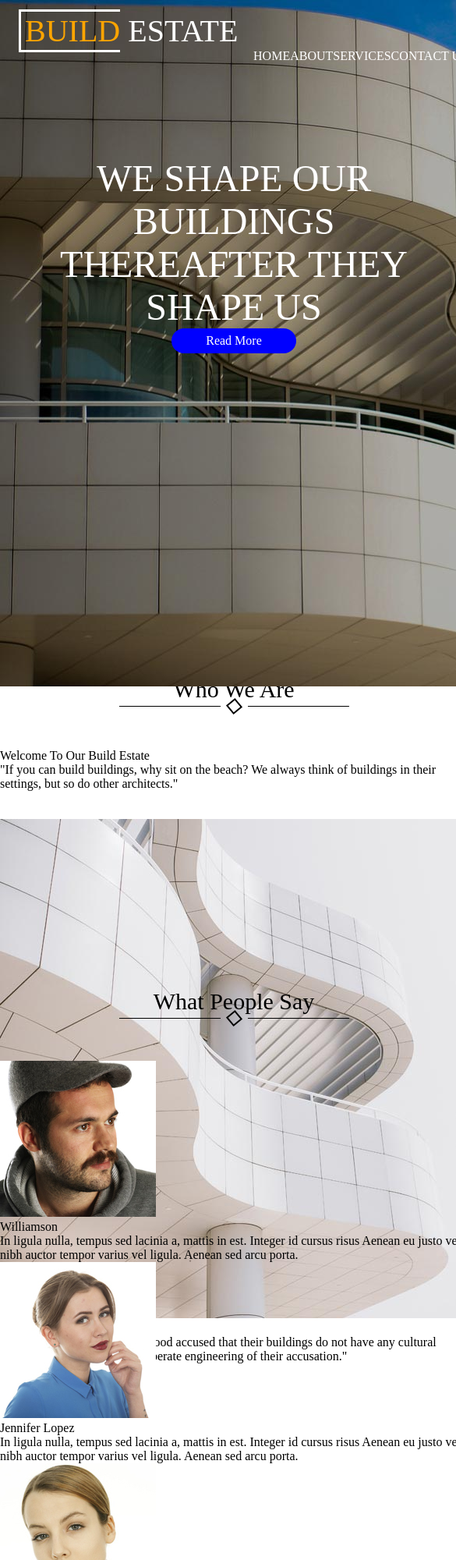
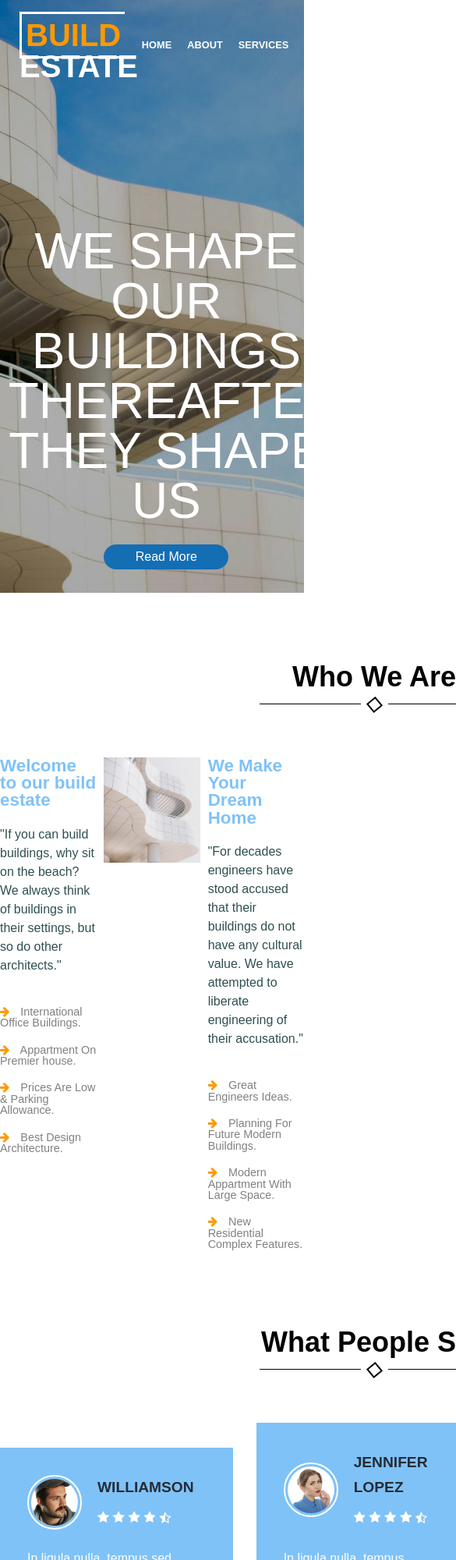
Before and after one commit to katarinjah/bit-web, a plain HTML site: page CSS/project/desktop-layout.html in a window 390 px wide. Shown: the top 2000 px of the page at 78% size, 585 px wide, since content can reach past the window. Drawn offline with Linux system fonts and the light colour scheme; a web font is replaced by a local one.

Commit message:
Worked on CSS Project

```diff
--- a/CSS/project/desktop-layout.css
+++ b/CSS/project/desktop-layout.css
@@ -1,86 +1,101 @@
-*, *::before, *::after {
-  margin: 0;
-  padding: 0;
-  box-sizing: border-box;
+* {
+    margin: 0;
+    padding: 0;
+    box-sizing: border-box;
+}
+
+@font-face {
+    font-family: "FontAwesome";
+    src: url(../fonts/fontawesome-webfont.ttf), url(../fonts/fa-brands-400.ttf);
+}
+
+@font-face {
+    font-family: "RobotoRegular";
+    src: url(../fonts/Roboto-Regular.ttf);
+}
+
+@font-face {
+    font-family: "RobotoBold";
+    src: url(../fonts//Roboto-Bold.ttf);
+}
+
+@font-face {
+    font-family: "RobotoThin";
+    src: url(../fonts/Roboto-Thin.ttf);
+}
+
+body {
+    font-family: "RobotoRegular", sans-serif;
+    font-size: 16px;
+    line-height: 1;
+    width: 100%;
 }
 
 .container {
-    width: 80%;
-    height: 100%;
-    display: grid;
-    position: relative;
-    grid-template-rows: 55rem 5rem 20rem 5rem 15rem 5rem 12rem 20rem 5rem 15rem;
-    grid-template-columns: 1fr;
+    max-width: 950px;
+    margin: 0 auto;
+}
+
+.third-box {
+    max-width: 1400px;
+    margin: 0 auto;
+}
+
+header {
+    background-image: url(./images/banner3.jpg);
+    height: 90vh;
+    background-repeat: no-repeat;
+    background-size: cover;
+    background-position: center;
+}
+
+nav {
+    display: flex;
+    align-items: center;
+    justify-content: space-between;
+    padding: 20px 0;
+
+}
+.logo {
+    color: #fff;
+    font-size: 2.5rem;
+    padding: 5px;
+    font-weight: 700;
+    margin-left: 20px;
+    text-transform: uppercase;
+}
+
+.logo span {
+    color: #ff9801;;
+    border: 3px solid #fff;
+    border-right: none;
+    padding: 5px;
+}
+
+a {
+    text-decoration: none;
+}
+
+li {
+    list-style: none;
 
 }
 
-.firstlist {
-    list-style-type: none;
+nav ul {
     display: flex;
-    justify-content: right;
 }
 
-.firstbox {
-    background-image: url(./images/banner3.jpg);
-    height: 55rem;
-    position: relative;
-}
-
-
-li {
-    float: left;
-    color: white;
+nav ul li {
+    margin-right: 20px;
     text-transform: uppercase;
 }
 
-.read {
-    height: 2rem;
-    width: 10rem;
-    background-color: blue;
-    border-radius: 40px;
-    color: white;
-    display: flex;
-    justify-content: center;
-    align-items: center;
-    margin: 0 auto;
-
-}
-
-.secondbox {
-    grid-template-columns: 1fr 1fr 1fr;
-    grid-template-rows: 1fr;
-}
-
-.title {
-    text-transform: uppercase;
-    color: white;
-    font-size: 3rem;
-    width: 85%;
-    text-align:center;
-    padding-top: 20%;
-    margin: 0 auto;
-}
-
-.build {
-    text-transform: uppercase;
-    text-weight: bold;
-    font-size: 2.5em;
-    color: white;
-    position: relative;
-    margin-top: 1rem;
-    margin-left: 1.5rem;
-
-}
-
-#build {
-    color: orange;
-    padding-left: 5px;
-    padding-top: 2px;
-    padding-bottom: 2px;
-    padding-right: 0;
-    border-top: 3px solid white;
-    border-left: 3px solid white;
-    border-bottom: 3px solid white;
+nav ul li a {
+    font: "RobotoBold", sans-serif;
+    color: #fff;
+    text-decoration: none;
+    font-size: 0.8rem;
+    font-weight: bold;
 }
 
 .border {
@@ -104,16 +119,267 @@ li {
     margin: 0 10px;
 }
 
-.who, .what, .get {
+.article {
+    display: flex;
+    align-items: center;
+    justify-content: space-around;
+    height: 90vh;
+}
+
+.article h1 {
+    text-transform: uppercase;
+    color: #fff;
+    font-size: 4rem;
+    font-weight: 400;
+    text-align: center;
+    width: 95%;
+}
+
+.text {
+    display: flex;
+    flex-direction: column;
+    align-items: center;
+    justify-content: center;
+}
+
+.read {
+    height: 2rem;
+    width: 10rem;
+    background-color: #146eb4;
+    border-radius: 40px;
+    color: white;
     display: flex;
     justify-content: center;
     align-items: center;
-    height: 10%;
-    width: 100%;
-    margin-bottom: 10px;
-    font-size: 30px;
+    margin: 0 auto;
+    margin-top: 1.5rem;
 }
 
-.map {
+.first-box {
+    margin: 20px auto;
+}
+
+.subtitle {
+    position: relative;
+    font-size: 1.5rem;
+    margin: 70px auto 40px auto;
+    padding: 20px;
+    width: 60rem;
+}
+
+.subtitle h2 {
+    margin-bottom: 10px;
+    text-align: center;
+}
+
+.second-box {
+    display: grid;
+    grid-template-columns: repeat(3, 1fr);
+    gap: 10px;
+    grid-auto-rows: minmax(300px, auto);
+    height: 100%;
+}
+
+.second-box img {
+    max-width: 300px;
     width: 100%;
 }
+
+.items h4 {
+    color: #7fc2f7;
+    font-size: 1.4rem;
+    margin-bottom: 20px;
+    font-weight: bold;
+}
+
+.items p {
+    line-height: 1.5rem;
+    color: darkslategray;
+}
+
+.items ul {
+    margin-top: 30px;
+}
+
+.items ul li {
+    padding: 10px 0;
+    color: gray;
+    font-size: 0.9rem;
+
+}
+
+.items ul li i {
+    color: #ff9801;
+    margin-right: 10px;
+}
+
+.reviews {
+    display: flex;
+    align-items: center;
+    justify-content: space-between;
+    gap: 30px;
+}
+
+.review {
+    padding: 35px 50px 35px 35px;
+    background: #7fc2f7;
+    color: white;
+    line-height: 2rem;
+}
+
+.reviewer {
+    display: flex;
+    align-items: center;
+    margin-bottom: 20px;
+}
+
+.reviewer h5 {
+    color: #252b36;
+    font-size: 1.2rem;
+    text-transform: uppercase;
+}
+
+.reviewer img {
+    border-radius: 50%;
+    height: 70px;
+    border: 2px solid #fff;
+    padding: 3px;
+}
+
+.name {
+    margin-left: 20px;
+}
+
+.stars {
+    display: flex;
+    align-items: center;
+    color: #fff;
+    margin-top: 7px;
+}
+
+.stars li {
+    padding-right: 5px;
+}
+
+.bottoms {
+    display: flex;
+    align-items: center;
+    justify-content: center;
+}
+
+.bottom {
+    display: flex;
+    flex-direction: column;
+    align-items: center;
+    justify-content: flex-start;
+    text-align: center;
+    line-height: 1.5;
+    padding: 40px 0;
+    background: #3bdd9a;
+    color: white;
+    width: 30rem;
+    height: 13rem;
+}
+
+.bottom h5 {
+    font-size: 1.5rem;
+    font-weight: 400;
+    margin-bottom: 20px;
+    text-transform: uppercase;
+}
+
+.bottom p {
+    margin-bottom: 20px;
+}
+
+.bottom:nth-child(2) {
+    background: #fd5282;
+}
+
+.bottom:nth-child(3) {
+    background: #376de4;
+}
+
+.bottom:last-child {
+    background: #82c3f5;
+}
+
+.bottom img {
+    object-fit: contain;
+    width: 150%;
+    height: 140%;
+}
+
+.bottom i {
+    margin-right: 20px;
+}
+
+.bottom .icons {
+    display: flex;
+}
+
+.bottom .icons li a {
+    color: white;
+    font-size: 1.3rem;
+}
+
+iframe {
+    width: 100%;
+}
+
+form input {
+    padding: 15px;
+    width: 33%;
+    margin-bottom: 20px;
+}
+
+form input:last-child {
+    margin-right: 0;
+}
+
+textarea {
+    font-family: "RobotoRegular", sans-serif;
+    padding: 15px;
+    width: 100%;
+    height: 150px;
+}
+
+.mail .submit {
+    display: inline-block;
+    text-align: center;
+}
+
+.submit {
+    border: none;
+    color: white;
+    background: #fd9727;
+    padding: 10px 30px 10px 30px;
+    margin-top: 20px;
+    text-size-adjust: inherit;
+    margin-bottom: 30px;
+}
+
+footer {
+    background-color: #212121;
+    color: white;
+    height: 15vh;
+    margin-top: 20px;
+    padding-top: 30px;
+    display: flex;
+    align-items: center;
+    justify-content: center;
+    flex-direction: column;
+}
+
+footer ul {
+    display: flex;
+    margin-bottom: 20px;
+}
+
+footer ul li {
+    margin-right: 20px;
+}
+
+footer ul li a {
+    color: white;
+}
--- a/CSS/project/desktop-layout.html
+++ b/CSS/project/desktop-layout.html
@@ -1,32 +1,103 @@
 <!DOCTYPE html>
 <html lang="en">
   <head>
-    <meta charset="UTF-8">
-    <meta http-equiv="X-UA-Compatible" content="IE=edge">
-    <meta name="viewport" content="width=device-width, initial-scale=1.0">
-    <link rel="stylesheet" href="./desktop-layout.css">
-    <script src=“https://kit.fontawesome.com/a076d05399.js” crossorigin=“anonymous”></script>
+    <meta charset="UTF-8" />
+    <meta http-equiv="X-UA-Compatible" content="IE=edge" />
+    <meta name="viewport" content="width=device-width, initial-scale=1.0" />
+    <link
+      rel="stylesheet"
+      href="https://cdnjs.cloudflare.com/ajax/libs/font-awesome/4.0.0/css/font-awesome.css"
+      integrity="sha512-72McA95q/YhjwmWFMGe8RI3aZIMCTJWPBbV8iQY3jy1z9+bi6+jHnERuNrDPo/WGYEzzNs4WdHNyyEr/yXJ9pA=="
+      crossorigin="anonymous"
+      referrerpolicy="no-referrer"
+    />
+    <link rel="stylesheet" href="./desktop-layout.css" />
     <title>CSS Project | Desktop Layout</title>
   </head>
   <body>
-    <div class="container">
 
-        <div class="firstbox">
-            <div class="build"><span id="build">Build</span> Estate</div>
-            <div class="menu">
-                <ul class="firstlist">
-                    <li>Home</li>
-                    <li>About</li>
-                    <li>Services</li>
-                    <li>Contact us</li>
+    <header>
+      <nav>
+        <p class="logo"><span>build</span> estate</p>
+        <ul>
+          <li><a href="https://fakelink.com">home</a></li>
+          <li><a href="https://fakelink.com">about</a></li>
+          <li><a href="https://fakelink.com">services</a></li>
+          <li><a href="https://fakelink.com">contact us</a></li>
+        </ul>
+      </nav>
+      <div class="article">
+        <div class="text">
+          <h1>We shape our buildings thereafter they shape us</h1>
+          <a href="https://fakelink.com" class="read">Read More</a>
+        </div>
+      </div>
+    </header>
+
+    <main>
+      <section class="container" id="about">
+        <div class="subtitle">
+          <h2>Who We Are</h2>
+          <div class="border">
+            <div class="line"></div>
+            <div class="square"></div>
+            <div class="line"></div>
+          </div>
+        </div>
+        <div class="second-box">
+          <div class="items">
+            <h4>Welcome to our build estate</h4>
+            <p>"If you can build buildings, why sit on the beach? We always think of buildings in their settings, but so do other architects."</p>
+            <ul>
+              <li>
+                <i class="fa fa-arrow-right" aria-hidden="true"></i>
+                International Office Buildings.
+              </li>
+              <li>
+                <i class="fa fa-arrow-right" aria-hidden="true"></i>
+                Appartment On Premier house.
+              </li>
+              <li>
+                <i class="fa fa-arrow-right" aria-hidden="true"></i>
+                Prices Are Low & Parking Allowance.
+              </li>
+              <li>
+                <i class="fa fa-arrow-right" aria-hidden="true"></i>
+                Best Design Architecture.
+              </li>
             </ul>
           </div>
-            <div class="title">We shape our buildings thereafter they shape <span id="us"></span>us</span></div>
-            <div class="read">Read More</div>
+          <div class="center">
+            <img src="./images/about.jpg" alt="building" title="building" />
           </div>
+          <div class="items">
+            <h4>We Make Your Dream Home</h4>
+            <p>"For decades engineers have stood accused that their buildings do not have any cultural value. We have attempted to liberate engineering of their accusation."</p>
+            <ul>
+              <li>
+                <i class="fa fa-arrow-right" aria-hidden="true"></i>
+                Great Engineers Ideas.
+              </li>
+              <li>
+                <i class="fa fa-arrow-right" aria-hidden="true"></i>
+                Planning For Future Modern Buildings.
+              </li>
+              <li>
+                <i class="fa fa-arrow-right" aria-hidden="true"></i>
+                Modern Appartment With Large Space.
+              </li>
+              <li>
+                <i class="fa fa-arrow-right" aria-hidden="true"></i>
+                New Residential Complex Features.
+              </li>
+            </ul>
+          </div>
+        </div>
+      </section>
 
-        <div class="sub">
-            <div class="who">Who We Are</div>
+      <section class="third-box">
+        <div class="subtitle">
+          <h2>What People Say</h2>
           <div class="border">
             <div class="line"></div>
             <div class="square"></div>
@@ -34,121 +105,130 @@
           </div>
         </div>
 
-        <div class="secondbox">
-            <div class="welcome">
-                <p>Welcome To Our Build Estate</p>
-                <p>"If you can build buildings, why sit on the beach? We always think of buildings in their settings, but so do other architects."</p>
-                <ul class="secondlist">
-                    <li>International Office Buildings.</li>
-                    <li>Apartment On Premier House.</li>
-                    <li>Prices Are Low & Parking Allowance.</li>
-                    <li>Best Design Architecture.</li>
-                </ul>
-                <img src="./images/about.jpg" alt="About" title="Building"/>
-                <p>We Make Your Dream Home</p>
-                <p>"For decades engineers have stood accused that their buildings do not have any cultural value. We have attempted to liberate engineering of their accusation."</p>
-                <ul class="thirdlist">
-                    <li>Great Engineers Ideas.</li>
-                    <li>PLanning For Future Modern Buildings.</li>
-                    <li>Modern Appartment With Large Space.</li>
-                    <li>New Residential Complex Features.</li>
+        <div class="reviews">
+          <div class="review">
+            <div class="reviewer">
+              <img src="./images/t1.jpg" alt="Review1" title="Williamson"/>
+              <div class="name">
+                <h5>Williamson</h5>
+                <ul class="stars">
+                  <li><i class="fa fa-star" aria-hidden="true"></i></li>
+                  <li><i class="fa fa-star" aria-hidden="true"></i></li>
+                  <li><i class="fa fa-star" aria-hidden="true"></i></li>
+                  <li><i class="fa fa-star" aria-hidden="true"></i></li>
+                  <i class="fa fa-star-half-o" aria-hidden="true"></i>
                 </ul>
               </div>
             </div>
+            <p>In ligula nulla, tempus sed lacinia a, mattis in est. Integer id cursus risus Aenean eu justo vel nibh auctor tempor varius vel ligula. Aenean sed arcu.</p>
+          </div>
+          <div class="review">
+            <div class="reviewer">
+              <img src="./images/t2.jpg" alt="Review2" title="JLO"/>
+              <div class="name">
+                <h5>Jennifer Lopez</h5>
+                <ul class="stars">
+                  <li><i class="fa fa-star" aria-hidden="true"></i></li>
+                  <li><i class="fa fa-star" aria-hidden="true"></i></li>
+                  <li><i class="fa fa-star" aria-hidden="true"></i></li>
+                  <li><i class="fa fa-star" aria-hidden="true"></i></li>
+                  <i class="fa fa-star-half-o" aria-hidden="true"></i>
+                </ul>
+              </div>
+            </div>
+            <p>In ligula nulla, tempus sed lacinia a, mattis in est. Integer id cursus risus Aenean eu justo vel nibh auctor tempor varius vel ligula. Aenean sed arcu.</p>
+          </div>
+          <div class="review">
+            <div class="reviewer">
+              <img src="./images/t3.jpg" alt="Review3" title="Selena"/>
+              <div class="name">
+                <h5>Selena Gomez</h5>
+                <ul class="stars">
+                  <li><i class="fa fa-star" aria-hidden="true"></i></li>
+                  <li><i class="fa fa-star" aria-hidden="true"></i></li>
+                  <li><i class="fa fa-star" aria-hidden="true"></i></li>
+                  <li><i class="fa fa-star" aria-hidden="true"></i></li>
+                  <i class="fa fa-star-half-o" aria-hidden="true"></i>
+                </ul>
+              </div>
+            </div>
+            <p>In ligula nulla, tempus sed lacinia a, mattis in est. Integer id cursus risus Aenean eu justo vel nibh auctor tempor varius vel ligula. Aenean sed arcu.</p>
+          </div>
+        </div>
+      </section>
 
-        <div class="sub">
-            <div class="what">What People Say</div>
+      <section class="contact" id="contact">
+        <div class="subtitle">
+          <h2>Get In Touch With Us</h2>
           <div class="border">
             <div class="line"></div>
             <div class="square"></div>
             <div class="line"></div>
           </div>
         </div>
+        <div class="bottoms">
+          <div class="bottom">
+            <h5>Contact Us</h5>
+            <p><i class="fa fa-mobile fa-2x"></i>+0(12)000 123 3120</p>
+            <p><i class="fa fa-envelope" aria-hidden="true"></i> mail@example.com</p>
+          </div>
+          <div class="bottom">
+            <h5>Connect Us</h5>
+            <ul class="icons">
+              <li>
+                <a href="#"><i class="fa fa-facebook"></i></a>
+              </li>
+              <li>
+                <a href="#"><i class="fa fa-twitter"></i></a>
+              </li>
+              <li>
+                <a href="#"><i class="fa fa-instagram"></i></a>
+              </li>
+              <li>
+                <a href="#"><i class="fa fa-linkedin"></i></a>
+              </li>
+            </ul>
+          </div>
+          <div class="bottom">
+            <h5>Address</h5>
+            <p><i class="fa fa-map-marker"></i>1680 Richmond St, Corner in, ON N58</br>3d7, USA</p>
+          </div>
+          <div class="bottom">
+            <img src="./images/house.png" alt="" />
+          </div>
+        </div>
+        <iframe src="https://www.google.com/maps/embed?pb=!1m18!1m12!1m3!1d193595.1583091352!2d-74.11976373946234!3d40.69766374859258!2m3!1f0!2f0!3f0!3m2!1i1024!2i768!4f13.1!3m3!1m2!1s0x89c24fa5d33f083b%3A0xc80b8f06e177fe62!2sNew%20York%2C%20NY%2C%20USA!5e0!3m2!1sen!2srs!4v1667662653483!5m2!1sen!2srs" width="600" height="450" style="border:0;" allowfullscreen="" loading="lazy" referrerpolicy="no-referrer-when-downgrade"></iframe>
+      </section>
 
-        <div class="thirdbox">
-                <div class="williamson">
-                    <img src="./images/t1.jpg" alt="Review1" title="Review"/>
-                    <p>Williamson</p>
-                    <p>In ligula nulla, tempus sed lacinia a, mattis in est. Integer id cursus risus Aenean eu justo vel nibh auctor tempor varius vel ligula. Aenean sed arcu porta.</p>
-                </div>
-                <div class="jlo">
-                    <img src="./images/t2.jpg" alt="JLo" title="Jenny"/>
-                    <p>Jennifer Lopez</p>
-                    <p>In ligula nulla, tempus sed lacinia a, mattis in est. Integer id cursus risus Aenean eu justo vel nibh auctor tempor varius vel ligula. Aenean sed arcu porta.</p>
-                </div>
-                <div class="selena">
-                    <img src="./images/t3.jpg" alt="Selena" title="Selena Gomez"/>
-                    <p>Selena Gomez</p>
-                    <p>In ligula nulla, tempus sed lacinia a, mattis in est. Integer id cursus risus Aenean eu justo vel nibh auctor tempor varius vel ligula. Aenean sed arcu porta.</p>
-        </div>
-
-        <div class="sub">
-            <div class="get">Get In Touch With Us</div>
+      <section class="mail container">
+        <div class="subtitle">
+          <h2>Mail Us</h2>
           <div class="border">
             <div class="line"></div>
             <div class="square"></div>
             <div class="line"></div>
           </div>
         </div>
+        <form name="contact" action="https://fakeserver.com/php" method="post">
+          <input type="text" placeholder="Name" />
+          <input type="email" placeholder="Email" />
+          <input type="text" placeholder="Telephone" />
+        </form>
+        <textarea placeholder="Message"></textarea>
+        <input type="submit" value="Submit" class="submit"/>
+      </section>
+    </main>
 
-        <div class="fourthbox">
-            <div class="contact">
-                <p>Contact us</p>
-                <img src="./images/phone.png" alt="phone icon" title="Contact Phone"/>
-                <p>+0 (12) 000 123 3120</p>
-                <img src="./email.jpg" alt="email" title="monkey"/>
-                <p>mail@example.com</p>
-                </div>
-            <div class="connect">
-                <p>connect us</p>
-                <img src="./images/facebook.ico" alt="fb" title="Facebook"/>
-                <img src="./images/twitter.png" alt="twitter" title="tw"/>
-                <img src="./images/insta.png" alt="instagram" title="insta"/>
-                <img src="./images/linkedin.png" alt="linkedin" title="ldin"/>
-            </div>
-            <div class="address">
-                <p>address</p>
-                <img src="https://encrypted-tbn0.gstatic.com/images?q=tbn:ANd9GcQhq-YIEerfViVSLADy2e5B6jstZRBP8Cov9w&usqp=CAU" alt="location icon" title="location"/>
-                <p>1680 Richmond St, Corner In, ON N58</p>
-                <p>3d7, USA</p>
-                <img src="./images/house.png" alt="house pic" title="house"/>
-            </div>
-        </div>
-
-        <div class="map">
-            <iframe src="https://www.google.com/maps/embed?pb=!1m18!1m12!1m3!1d193595.1583091352!2d-74.11976373946234!3d40.69766374859258!2m3!1f0!2f0!3f0!3m2!1i1024!2i768!4f13.1!3m3!1m2!1s0x89c24fa5d33f083b%3A0xc80b8f06e177fe62!2sNew%20York%2C%20NY%2C%20USA!5e0!3m2!1sen!2srs!4v1667662653483!5m2!1sen!2srs" width="600" height="450" style="border:0;" allowfullscreen="" loading="lazy" referrerpolicy="no-referrer-when-downgrade"></iframe>
-        </div>
-
-        <div class="mailus">
-            <p>Mail Us</p>
-        </div>
-
-        <div class="form">
-            <form action="imaginaryserver.com/php" method= "post" name="contact form">
-                <input type="text" name="name"/>
-                <input type="email" name="mail"/>
-                <input type="text" name="phone"/>
-                <textarea name="message" cols="50" rows="20">Message</textarea>
-                <input type="submit" name="submit" value="Submit"/>
-            </form>
-        </div>
-
-
-
-                <!-- star:
-
-                <svg xmlns="http://www.w3.org/2000/svg" width="16" height="16" fill="currentColor" class="bi bi-star-fill" viewBox="0 0 16 16">
-                    <path d="M3.612 15.443c-.386.198-.824-.149-.746-.592l.83-4.73L.173 6.765c-.329-.314-.158-.888.283-.95l4.898-.696L7.538.792c.197-.39.73-.39.927 0l2.184 4.327 4.898.696c.441.062.612.636.282.95l-3.522 3.356.83 4.73c.078.443-.36.79-.746.592L8 13.187l-4.389 2.256z"/>
-                  </svg>
-
-                  half-star:
-
-                  <svg xmlns="http://www.w3.org/2000/svg" width="16" height="16" fill="currentColor" class="bi bi-star-half" viewBox="0 0 16 16">
-                    <path d="M5.354 5.119 7.538.792A.516.516 0 0 1 8 .5c.183 0 .366.097.465.292l2.184 4.327 4.898.696A.537.537 0 0 1 16 6.32a.548.548 0 0 1-.17.445l-3.523 3.356.83 4.73c.078.443-.36.79-.746.592L8 13.187l-4.389 2.256a.52.52 0 0 1-.146.05c-.342.06-.668-.254-.6-.642l.83-4.73L.173 6.765a.55.55 0 0 1-.172-.403.58.58 0 0 1 .085-.302.513.513 0 0 1 .37-.245l4.898-.696zM8 12.027a.5.5 0 0 1 .232.056l3.686 1.894-.694-3.957a.565.565 0 0 1 .162-.505l2.907-2.77-4.052-.576a.525.525 0 0 1-.393-.288L8.001 2.223 8 2.226v9.8z"/>
-                  </svg>
-
-                -->
-        </div>
-    </div>
+    <footer>
+      <ul>
+        <li><a href="./index.html">Home</a></li>
+        <li><a href="https://fakelink.com">About</a></li>
+        <li><a href="https://fakelink.com">Services</a></li>
+        <li><a href="https://fakelink.com">Stats</a></li>
+        <li><a href="https://fakelink.com">Agents</a></li>
+        <li><a href="https://fakelink.com">Testimonials</a></li>
+      </ul>
+      <p>&copy; 2017 Build Estate. All Right Reserved</p>
+    </footer>
 </body>
 </html>
```
Lines whose indentation alone changed are shown as unchanged.
